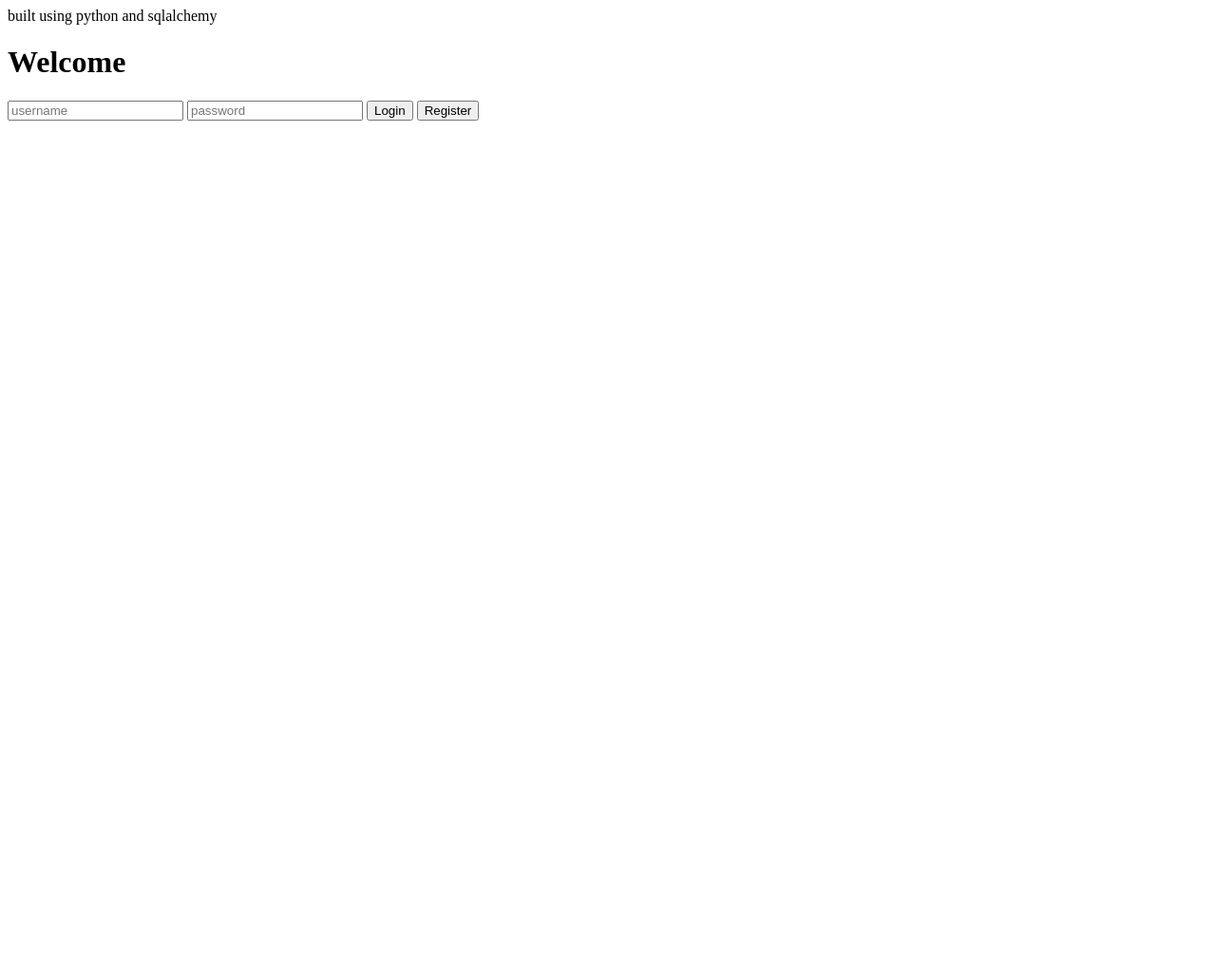
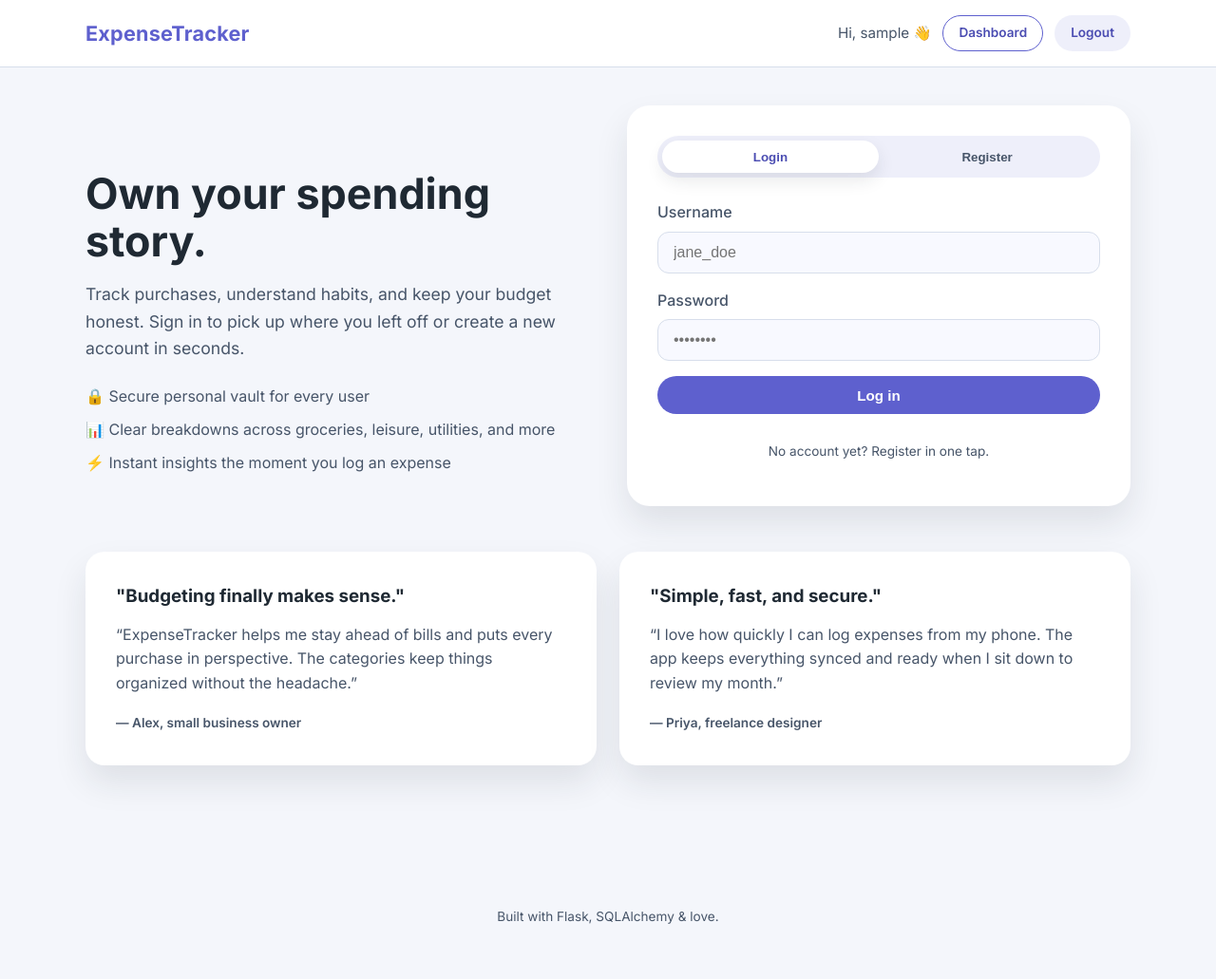
Before and after one commit to edgardopaz/expensetrackerapi, a Flask app: template templates/index.html in a window 1280 px wide. Shown: the whole page at 95% size. Before the commit the page ends 127 px from the top, so only its background shows below. Run offline with Flask 3, Linux system fonts and the light colour scheme; the template is opened without the code that fills it, so the values that code supplies are empty; the visitor is signed in with stand-in values (Sample User, id 1).

Commit message:
added login/register functionality and UI

```diff
--- /dev/null
+++ b/app.py
@@ -0,0 +1,77 @@
+# create an API that allows users to create, read, update, and delete expenses. they should be able to log in and sign up as well. each user should have their own set of expenses.
+
+# the categories we want to use are : groceries, lesiure, electronics, utilities, clothing, health, and others
+
+from flask import Flask, render_template, request, redirect, session, url_for
+from werkzeug.security import generate_password_hash, check_password_hash
+from flask_sqlalchemy import SQLAlchemy
+
+app = Flask(__name__)
+app.secret_key = "something later"
+
+# create database
+app.config["SQLALCHEMY_DATABASE_URI"] = "sqlite:///login.db"
+app.config["SQLALCHEMY_TRACK_MODIFICATOINS"] = False
+db = SQLAlchemy(app)
+
+# db model ~ one row in db
+class User(db.Model):
+    id = db.Column(db.Integer, primary_key=True)
+    username = db.Column(db.String(25), unique=True, nullable=False)
+    password_hash = db.Column(db.String(150), nullable=False)
+
+    def set_password(self, password):
+        self.password_hash = generate_password_hash(password)
+
+    def check_password(self, password):
+        return check_password_hash(self.password_hash, password)
+
+
+# routes
+@app.route("/", methods=["GET"])
+def home():
+    if "username" in session:
+        return redirect(url_for('dashboard'))
+    return render_template("index.html")
+
+@app.route("/login", methods=["POST"])
+def login():
+    username = request.form['username']
+    password = request.form['password']
+    user = User.query.filter_by(username=username).first()
+    if user and user.check_password(password):
+        session['username'] = username
+        return redirect(url_for('dashboard'))
+    else:
+        return render_template("index.html")
+
+@app.route("/register", methods=["POST"])
+def register():
+    username = request.form['username']
+    password = request.form['password']
+    user = User.query.filter_by(username=username).first()
+    if user:
+        return render_template("index.html", error="User already exists")
+    else:
+        new_user = User(username=username)
+        new_user.set_password(password)
+        db.session.add(new_user)
+        db.session.commit()
+        session['username'] = username
+        return redirect(url_for('dashboard'))
+
+@app.route("/dashboard")
+def dashboard():
+    if 'username' in session:
+        return render_template('dashboard.html', username=session['username'])
+    return redirect(url_for('home'))
+
+@app.route("/logout")
+def logout():
+    session.pop('username', None)
+    return redirect(url_for('home'))
+
+if __name__ == "__main__":
+    with app.app_context():
+        db.create_all()
+    app.run(debug=True, port=8001,)
--- a/main.py
+++ /dev/null
@@ -1,39 +0,0 @@
-# create an API that allows users to create, read, update, and delete expenses. they should be able to log in and sign up as well. each user should have their own set of expenses.
-
-# the categories we want to use are : groceries, lesiure, electronics, utilities, clothing, health, and others
-
-from flask import Flask, render_template, request, redirect, session, url_for
-from werkzeug.security import generate_password_hash, check_password_hash
-from flask_sqlalchemy import SQLAlchemy
-
-app = Flask(__name__)
-app.secret_key = "something later"
-
-# create database
-app.config["SQLALCHEMY_DATABASE_URI"] = "sqlite:///login.db"
-app.config["SQLALCHEMY_TRACK_MODIFICATOINS"] = False
-db = SQLAlchemy(app)
-
-# db model
-class User(db.Model):
-    id = db.Column(db.Integer, primary_key=True)
-    username = db.Column(db.String(25), unique=True, nullable=False)
-    password = db.Column(db.String(150), nullable=False)
-
-    def set_password(self, password):
-        self.password_hash = generate_password_hash(password)
-
-    def check_password(self, password):
-        return check_password_hash(self.password_hash, password)
-
-# routes
-@app.route("/")
-def home():
-    if "username" in session:
-        return redirect(url_for('dashboard.html'))
-    return render_template("index.html")
-
-if __name__ == "__main__":
-    with app.app_context():
-        db.create_all()
-    app.run(debug=True, port=8001,)
--- /dev/null
+++ b/static/css/main.css
@@ -0,0 +1,387 @@
+/* Core layout */
+:root {
+    color-scheme: light;
+    --bg: #f4f6fb;
+    --bg-alt: #ffffff;
+    --accent: #5e60ce;
+    --accent-strong: #4b4db2;
+    --accent-soft: rgba(94, 96, 206, 0.1);
+    --text-primary: #1f2933;
+    --text-secondary: #475569;
+    --border: #d7deeb;
+    --success: #0ea5e9;
+    --danger: #f87171;
+    --shadow: 0 18px 35px rgba(31, 41, 51, 0.1);
+    font-family: 'Inter', system-ui, -apple-system, BlinkMacSystemFont, 'Segoe UI', sans-serif;
+}
+
+body {
+    margin: 0;
+    background: var(--bg);
+    color: var(--text-primary);
+    line-height: 1.6;
+}
+
+a {
+    color: inherit;
+    text-decoration: none;
+}
+
+/* Header & footer */
+.app-header {
+    background: var(--bg-alt);
+    border-bottom: 1px solid var(--border);
+    position: sticky;
+    top: 0;
+    z-index: 10;
+}
+
+.nav-bar {
+    max-width: 1100px;
+    margin: 0 auto;
+    display: flex;
+    align-items: center;
+    justify-content: space-between;
+    padding: 1rem 1.5rem;
+}
+
+.brand {
+    font-weight: 700;
+    font-size: 1.35rem;
+    color: var(--accent);
+    letter-spacing: 0.01em;
+}
+
+.nav-actions {
+    display: flex;
+    gap: 0.75rem;
+    align-items: center;
+}
+
+.nav-username {
+    font-size: 0.95rem;
+    color: var(--text-secondary);
+}
+
+.app-footer {
+    margin-top: 4rem;
+    padding: 1.5rem 1rem 2.5rem;
+    text-align: center;
+    color: var(--text-secondary);
+    font-size: 0.85rem;
+}
+
+.main-content {
+    max-width: 1100px;
+    margin: 0 auto;
+    padding: 2.5rem 1.5rem 3rem;
+}
+
+/* Buttons */
+.btn {
+    display: inline-flex;
+    align-items: center;
+    justify-content: center;
+    border-radius: 999px;
+    border: none;
+    cursor: pointer;
+    font-weight: 600;
+    font-size: 0.95rem;
+    padding: 0.7rem 1.4rem;
+    transition: transform 0.18s ease, box-shadow 0.18s ease, background 0.18s ease;
+}
+
+.btn:disabled {
+    cursor: not-allowed;
+    opacity: 0.6;
+}
+
+.btn:hover:not(:disabled) {
+    transform: translateY(-1px);
+    box-shadow: var(--shadow);
+}
+
+.btn-primary {
+    background: var(--accent);
+    color: #fff;
+}
+
+.btn-primary:hover:not(:disabled) {
+    background: var(--accent-strong);
+}
+
+.btn-ghost {
+    background: rgba(255, 255, 255, 0.85);
+    color: var(--accent-strong);
+    border: 1px solid var(--accent);
+}
+
+.btn-accent {
+    background: rgba(94, 96, 206, 0.1);
+    color: var(--accent-strong);
+    border: 1px solid transparent;
+}
+
+.btn-small {
+    padding: 0.45rem 1rem;
+    font-size: 0.85rem;
+}
+
+/* Landing page */
+.page-landing .main-content {
+    display: flex;
+    flex-direction: column;
+    gap: 3rem;
+}
+
+.hero {
+    display: grid;
+    grid-template-columns: repeat(auto-fit, minmax(320px, 1fr));
+    gap: 2.5rem;
+    align-items: center;
+}
+
+.hero__content h1 {
+    font-size: 2.8rem;
+    line-height: 1.1;
+    margin-bottom: 1rem;
+}
+
+.hero__content .subtitle {
+    font-size: 1.1rem;
+    color: var(--text-secondary);
+    margin-bottom: 1.5rem;
+}
+
+.feature-list {
+    list-style: none;
+    padding: 0;
+    margin: 0;
+    display: grid;
+    gap: 0.6rem;
+    color: var(--text-secondary);
+}
+
+.auth-card {
+    background: var(--bg-alt);
+    border-radius: 24px;
+    padding: 2rem;
+    box-shadow: var(--shadow);
+    display: flex;
+    flex-direction: column;
+    gap: 1.5rem;
+}
+
+.auth-card__switcher {
+    display: grid;
+    grid-template-columns: repeat(2, 1fr);
+    background: var(--accent-soft);
+    border-radius: 999px;
+    padding: 0.3rem;
+}
+
+.switch-btn {
+    border: none;
+    border-radius: 999px;
+    padding: 0.6rem;
+    background: transparent;
+    font-weight: 600;
+    color: var(--text-secondary);
+    cursor: pointer;
+    transition: background 0.2s ease, color 0.2s ease;
+}
+
+.switch-btn.active {
+    background: var(--bg-alt);
+    color: var(--accent-strong);
+    box-shadow: 0 8px 18px rgba(31, 41, 51, 0.1);
+}
+
+.auth-form {
+    display: flex;
+    flex-direction: column;
+    gap: 1rem;
+}
+
+.form-field {
+    display: flex;
+    flex-direction: column;
+    gap: 0.45rem;
+    font-weight: 500;
+    color: var(--text-secondary);
+}
+
+.form-field input {
+    padding: 0.75rem 1rem;
+    border-radius: 12px;
+    border: 1px solid var(--border);
+    background: #f8f9ff;
+    font-size: 1rem;
+    transition: border-color 0.2s ease, box-shadow 0.2s ease;
+}
+
+.form-field input:focus {
+    outline: none;
+    border-color: var(--accent);
+    box-shadow: 0 0 0 4px rgba(94, 96, 206, 0.2);
+}
+
+.form-note {
+    font-size: 0.85rem;
+    color: var(--text-secondary);
+    text-align: center;
+}
+
+.alert {
+    padding: 0.8rem 1rem;
+    border-radius: 12px;
+    font-size: 0.9rem;
+}
+
+.alert-error {
+    background: rgba(248, 113, 113, 0.15);
+    color: var(--danger);
+    border: 1px solid rgba(248, 113, 113, 0.4);
+}
+
+.testimonials {
+    display: grid;
+    grid-template-columns: repeat(auto-fit, minmax(260px, 1fr));
+    gap: 1.5rem;
+}
+
+.testimonial-card {
+    background: var(--bg-alt);
+    padding: 2rem;
+    border-radius: 20px;
+    box-shadow: var(--shadow);
+}
+
+.testimonial-card h3 {
+    margin-top: 0;
+    margin-bottom: 0.8rem;
+}
+
+.testimonial-card p {
+    margin: 0 0 1rem;
+    color: var(--text-secondary);
+}
+
+.testimonial-card .author {
+    font-size: 0.85rem;
+    color: var(--text-secondary);
+    font-weight: 600;
+}
+
+/* Dashboard */
+.page-dashboard .main-content {
+    display: flex;
+    flex-direction: column;
+    gap: 2.5rem;
+}
+
+.dashboard-hero {
+    background: linear-gradient(135deg, var(--accent) 0%, #80ffea 100%);
+    color: #fff;
+    padding: 2.2rem 2.5rem;
+    border-radius: 24px;
+    display: flex;
+    flex-wrap: wrap;
+    justify-content: space-between;
+    align-items: center;
+    gap: 1.5rem;
+    box-shadow: var(--shadow);
+}
+
+.dashboard-hero h1 {
+    margin: 0 0 0.4rem;
+    font-size: 2.2rem;
+}
+
+.dashboard-hero p {
+    margin: 0;
+    max-width: 28rem;
+    font-size: 1rem;
+}
+
+.dashboard-cta .btn-ghost {
+    background: rgba(255, 255, 255, 0.2);
+    color: #fff;
+    border-color: rgba(255, 255, 255, 0.6);
+}
+
+.stats-grid {
+    display: grid;
+    grid-template-columns: repeat(auto-fit, minmax(210px, 1fr));
+    gap: 1.5rem;
+}
+
+.stat-card {
+    background: var(--bg-alt);
+    padding: 1.8rem;
+    border-radius: 20px;
+    box-shadow: var(--shadow);
+    display: flex;
+    flex-direction: column;
+    gap: 0.45rem;
+}
+
+.stat-card .label {
+    font-size: 0.85rem;
+    color: var(--text-secondary);
+    text-transform: uppercase;
+    letter-spacing: 0.08em;
+}
+
+.stat-card .value {
+    font-size: 2rem;
+    font-weight: 700;
+}
+
+.stat-card .hint {
+    font-size: 0.85rem;
+    color: var(--text-secondary);
+}
+
+.table-card {
+    background: var(--bg-alt);
+    border-radius: 20px;
+    box-shadow: var(--shadow);
+    padding: 2rem;
+    display: flex;
+    flex-direction: column;
+    gap: 1.2rem;
+}
+
+.table-card__header {
+    display: flex;
+    align-items: center;
+    justify-content: space-between;
+    gap: 1rem;
+}
+
+.table-card h2 {
+    margin: 0;
+}
+
+.empty-state {
+    margin: 0;
+    color: var(--text-secondary);
+    font-size: 0.95rem;
+}
+
+/* Responsive adjustments */
+@media (max-width: 640px) {
+    .nav-bar,
+    .main-content {
+        padding: 1.2rem 1rem;
+    }
+
+    .hero__content h1 {
+        font-size: 2.2rem;
+    }
+
+    .dashboard-hero {
+        padding: 1.8rem;
+    }
+}
--- a/templates/base.html
+++ b/templates/base.html
@@ -3,13 +3,32 @@
 <head>
     <meta charset="UTF-8">
     <meta name="viewport" content="width=device-width, initial-scale=1.0">
-    <link rel="stylesheet" href="" />
-    <title>Expense Tracker API</title>
+    <link rel="preconnect" href="https://fonts.googleapis.com">
+    <link rel="preconnect" href="https://fonts.gstatic.com" crossorigin>
+    <link href="https://fonts.googleapis.com/css2?family=Inter:wght@400;500;600;700&display=swap" rel="stylesheet">
+    <link rel="stylesheet" href="{{ url_for('static', filename='css/main.css') }}">
+    <title>{% block title %}Expense Tracker{% endblock %}</title>
 </head>
-<body>
-    <header>built using python and sqlalchemy</header>
-    {% block body %}
-
-    {% endblock %}
+<body class="{% block body_class %}{% endblock %}">
+    <header class="app-header">
+        <nav class="nav-bar">
+            <a class="brand" href="{{ url_for('home') }}">ExpenseTracker</a>
+            <div class="nav-actions">
+                {% if session.get("username") %}
+                    <span class="nav-username">Hi, {{ session["username"] }} 👋</span>
+                    <a class="btn btn-small btn-ghost" href="{{ url_for('dashboard') }}">Dashboard</a>
+                    <a class="btn btn-small btn-accent" href="{{ url_for('logout') }}">Logout</a>
+                {% else %}
+                    <a class="btn btn-small btn-ghost" href="{{ url_for('home') }}">Log in</a>
+                {% endif %}
+            </div>
+        </nav>
+    </header>
+    <main class="main-content">
+        {% block body %}{% endblock %}
+    </main>
+    <footer class="app-footer">
+        <p>Built with Flask, SQLAlchemy &amp; love.</p>
+    </footer>
 </body>
 </html>
--- a/templates/index.html
+++ b/templates/index.html
@@ -1,18 +1,77 @@
 {% extends "base.html" %}
 
+{% block title %}Welcome · Expense Tracker{% endblock %}
+{% block body_class %}page-landing{% endblock %}
+
 {% block body %}
+<section class="hero">
+    <div class="hero__content">
+        <h1>Own your spending story.</h1>
+        <p class="subtitle">Track purchases, understand habits, and keep your budget honest. Sign in to pick up where you left off or create a new account in seconds.</p>
+        <ul class="feature-list">
+            <li>🔒 Secure personal vault for every user</li>
+            <li>📊 Clear breakdowns across groceries, leisure, utilities, and more</li>
+            <li>⚡ Instant insights the moment you log an expense</li>
+        </ul>
+    </div>
 
-<div class="container">
-    <h1>Welcome</h1>
-    <form action="">
-        <input type="text" name="username" placeholder="username" />
-        <input type="text" name="password" placeholder="password" />
+    <div class="auth-card">
+        <div class="auth-card__switcher">
+            <button type="button" class="switch-btn active" data-mode="login">Login</button>
+            <button type="button" class="switch-btn" data-mode="register">Register</button>
+        </div>
+        <form id="auth-form"
+              class="auth-form"
+              method="post"
+              action="{{ url_for('login') }}"
+              data-login-url="{{ url_for('login') }}"
+              data-register-url="{{ url_for('register') }}">
+            {% if error %}
+                <div class="alert alert-error">{{ error }}</div>
+            {% endif %}
+            <label class="form-field">
+                <span>Username</span>
+                <input type="text" name="username" placeholder="jane_doe" required>
+            </label>
+            <label class="form-field">
+                <span>Password</span>
+                <input type="password" name="password" placeholder="••••••••" required>
+            </label>
+            <input id="submit-btn" class="btn btn-primary" type="submit" value="Log in">
+            <p class="form-note" id="form-note">No account yet? Register in one tap.</p>
+        </form>
+    </div>
+</section>
 
-        <input type="submit" value="Login" class="btn btn-login" />
-        <input type="button" value="Register" class="btn btn-login" />
+<section class="testimonials">
+    <article class="testimonial-card">
+        <h3>"Budgeting finally makes sense."</h3>
+        <p>“ExpenseTracker helps me stay ahead of bills and puts every purchase in perspective. The categories keep things organized without the headache.”</p>
+        <span class="author">— Alex, small business owner</span>
+    </article>
+    <article class="testimonial-card">
+        <h3>"Simple, fast, and secure."</h3>
+        <p>“I love how quickly I can log expenses from my phone. The app keeps everything synced and ready when I sit down to review my month.”</p>
+        <span class="author">— Priya, freelance designer</span>
+    </article>
+</section>
 
-    </form>
-</div>
+<script>
+    const form = document.getElementById('auth-form');
+    const submitBtn = document.getElementById('submit-btn');
+    const note = document.getElementById('form-note');
+    const switchers = document.querySelectorAll('.switch-btn');
 
+    function setMode(mode) {
+        const isLogin = mode === 'login';
+        form.action = isLogin ? form.dataset.loginUrl : form.dataset.registerUrl;
+        submitBtn.value = isLogin ? 'Log in' : 'Create account';
+        note.textContent = isLogin ? 'No account yet? Register in one tap.' : 'Already have an account? Switch back to log in.';
+        switchers.forEach(btn => btn.classList.toggle('active', btn.dataset.mode === mode));
+    }
 
+    switchers.forEach(btn => {
+        btn.addEventListener('click', () => setMode(btn.dataset.mode));
+    });
+</script>
 {% endblock %}
```
Also changed, not shown: templates/dashboard.html (+38 -5 lines).
